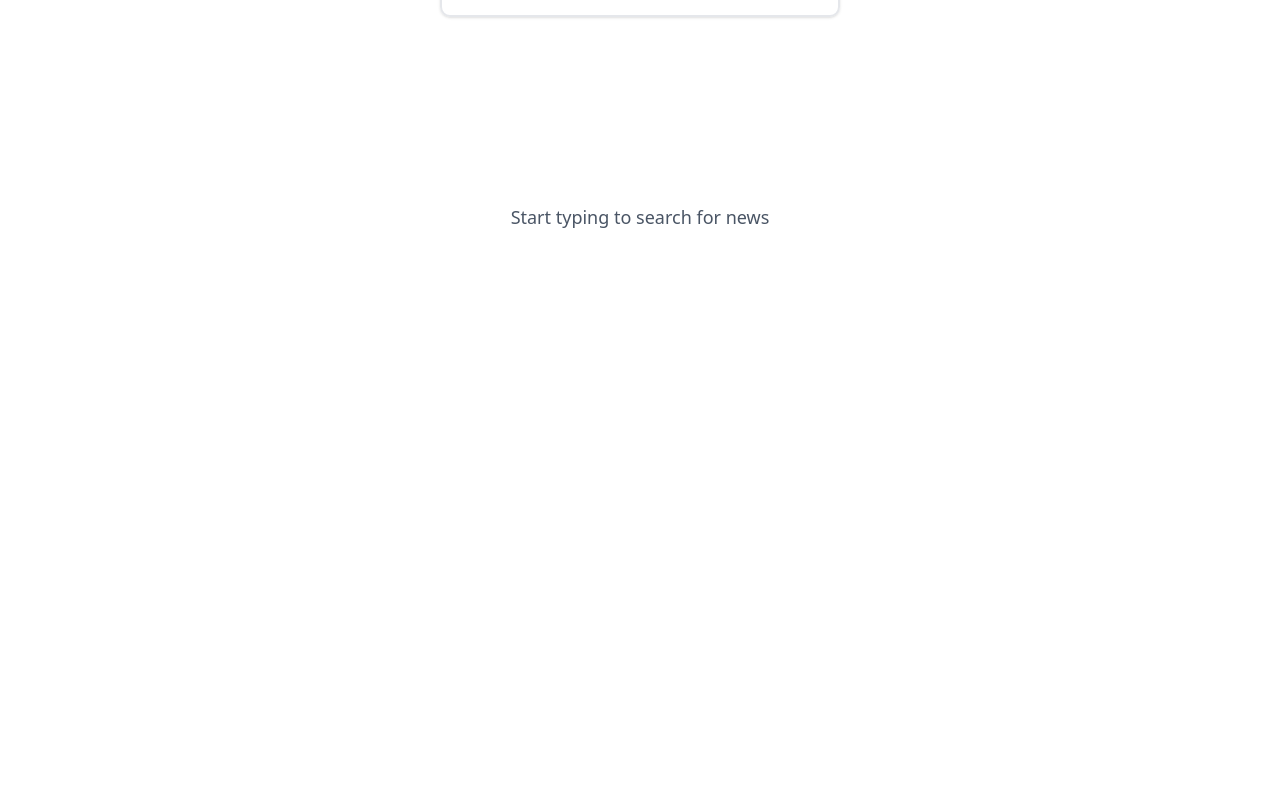
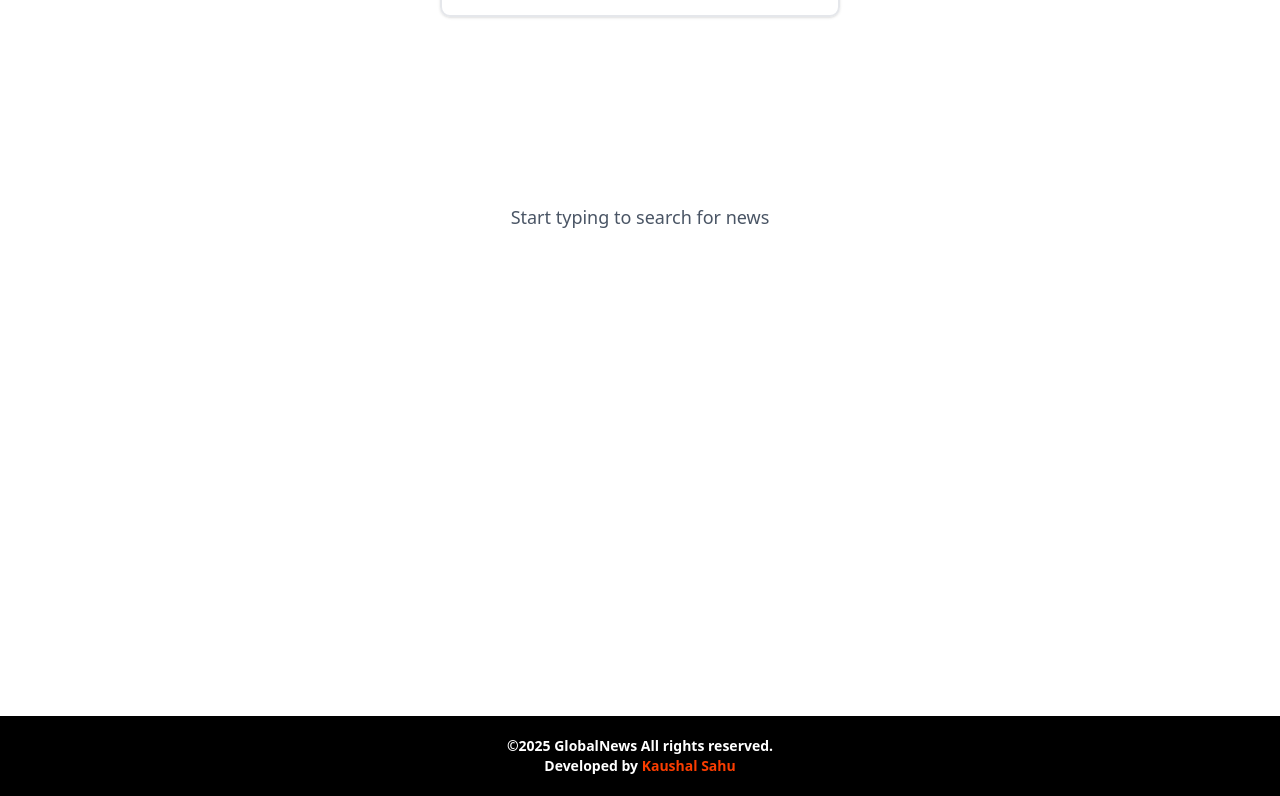
Before and after one commit to kaushalsahu07/globalnews, a React (Vite) app: page /search in a window 1280 px wide. Shown: the part 224-1020 px from the top of the page. Before the commit the page ends 900 px from the top, so only its background shows below. Built offline with nearby package versions, Linux system fonts and the light colour scheme.

Commit message:
feat: add Footer component and integrate it into the main App; enhance Navbar and Search page styles

```diff
--- a/src/App.jsx
+++ b/src/App.jsx
@@ -2,6 +2,7 @@ import React, { Suspense, lazy } from 'react'
 import { BrowserRouter as Router, Routes, Route } from 'react-router-dom'
 import Navbar from './components/Navbar'
 import './index.css'
+import Footer from './components/Footer'
 
 // Lazy load all pages
 const Home = lazy(() => import('./pages/Home'))
@@ -32,6 +33,7 @@ function App() {
           <Route path="/search" element={<Search />} />
         </Routes>
       </Suspense>
+      <Footer />
     </Router>
   )
 }
--- a/src/api/newapi.jsx
+++ b/src/api/newapi.jsx
@@ -1,9 +1,9 @@
 import axios from 'axios';
 
 const API_KEYS = [
-  '33a0f5e2e08d4628927703b1e36ec992', //nodac97034@idoidraw.com
+  '33a0f5e2e08d4628927703b1e36ec992',
   '20fce435f1cd485cb4c0c74451b90fa3',
-  '3cdb653021094a92a771c28367ee75b1', //rinok27070@harinv.com
+  '3cdb653021094a92a771c28367ee75b1',
   'd48c3ac4d3b54d5998d31107cac33bee',
   '5be256e8479749b3aa25db399f1fa026'
 
--- /dev/null
+++ b/src/components/Footer.jsx
@@ -0,0 +1,23 @@
+import React from "react";
+import "../index.css";
+
+function Footer() {
+  return (
+    <footer className="footer bg-[var(--black-color)] text-[var(--highlight-color)]">
+      <div className="text-center font-bold text-2xl">
+        <p className="text-sm">©2025 GlobalNews All rights reserved.</p>
+        <p className="text-sm">
+          Developed by{" "}
+          <a
+            className="text-[var(--primary-color)]"
+            href="https://kaushalsahu07.github.io/portfolio/"
+          >
+            Kaushal Sahu
+          </a>
+        </p>
+      </div>
+    </footer>
+  );
+}
+
+export default Footer;
--- a/src/components/Navbar.jsx
+++ b/src/components/Navbar.jsx
@@ -19,21 +19,21 @@ const Navbar = () => {
     { name: "Business", path: "/business" },
     { name: "Sports", path: "/sports" },
     { name: "Technology", path: "/technology" },
-    { name: "Entertainment", path: "/entertainment" }
+    { name: "Entertainment", path: "/entertainment" },
   ];
 
   const mainMenuItems = [
     { name: "Home", path: "/" },
-    { name: "Search", path: "/search" }
+    { name: "Search", path: "/search" },
   ];
 
   return (
     <nav className="bg-[var(--black-color)] w-full h-20 flex items-center justify-between px-6 relative">
-      <Link to="/" className="text-[var(--highlight-color)] font-bold text-[20px] hover:scale-110 transition-transform duration-300">
-        <FontAwesomeIcon
-          icon={faEarthAmericas}
-          className="animate-spin-slow"
-        />{" "}
+      <Link
+        to="/"
+        className="text-[var(--highlight-color)] font-bold text-[20px] hover:scale-110 transition-transform duration-300"
+      >
+        <FontAwesomeIcon icon={faEarthAmericas} className="animate-spin-slow" />{" "}
         <span className="hover:text-[var(--primary-color)] transition-colors">
           GlobalNews
         </span>
@@ -87,9 +87,9 @@ const Navbar = () => {
               />
             </svg>
           </button>
-          <ul className="absolute left-0 w-[10rem] h-[9rem] bg-[var(--black-color)] border border-gray-700 rounded-lg shadow-lg opacity-0 group-hover:opacity-100 pointer-events-none group-hover:pointer-events-auto transition-opacity duration-300 z-50 flex flex-col gap-2 py-2">
+          <ul className="absolute left-0 w-[10rem] h-[9.5rem] bg-[var(--black-color)] border border-gray-700 rounded-lg shadow-lg opacity-0 group-hover:opacity-100 pointer-events-none group-hover:pointer-events-auto transition-opacity duration-300 z-50 flex flex-col gap-2 py-2">
             {dropdownItems.map((item) => (
-              <li key={item.name}>
+              <li className="nav_items" key={item.name}>
                 <Link
                   to={item.path}
                   className="block text-center text-[var(--highlight-color)] hover:text-[var(--primary-color)] transition-colors duration-200 rounded"
@@ -131,7 +131,7 @@ const Navbar = () => {
       {/* Desktop Contact Button */}
       <div className="button hover:scale-110 transition-transform duration-300 hidden md:block">
         <a
-          href="mailto:kaushal.r.sahu@outlook.com?subject=Let's Talk"
+          href="https://github.com/kaushalsahu07"
           className="text-[var(--highlight-color)] font-bold relative overflow-hidden group px-4 py-2 rounded-lg transition-all duration-300 hover:scale-105"
         >
           <span className="relative z-10 group-hover:text-[var(--highlight-color)] transition-colors duration-300">
--- a/src/index.css
+++ b/src/index.css
@@ -75,13 +75,25 @@ input{
   width: 400px;
   max-width: 400px;
 }
-
+.footer{
+  margin-top: 40px;
+  padding: 20px 0;
+  text-align: center;
+}
+.nav_items{
+  margin-top: 5px;
+}
 @media (max-width: 768px) {
   main{
-    max-width: 100%;
+    max-width: 95%;
+  }
+  .SearchResults{
+    max-width: 95%;
+    margin-left: auto;
+    margin-right: auto;
   }
   input{
     width: 100%;
-    max-width: 100%;
+    max-width: 95%;
   }
 }
--- a/src/pages/Search.jsx
+++ b/src/pages/Search.jsx
@@ -113,6 +113,7 @@ function Search() {
           {/* Results */}
           {!isLoading && news.length > 0 && (
             <>
+             <div className="SearchResults">
               <p className="search mb-8 text-gray-600 text-center">
                 Found {news.length} results for "{searchTerm}"
               </p>
@@ -133,6 +134,7 @@ function Search() {
                   />
                 ))}
               </div>
+            </div>
             </>
           )}
 
```
